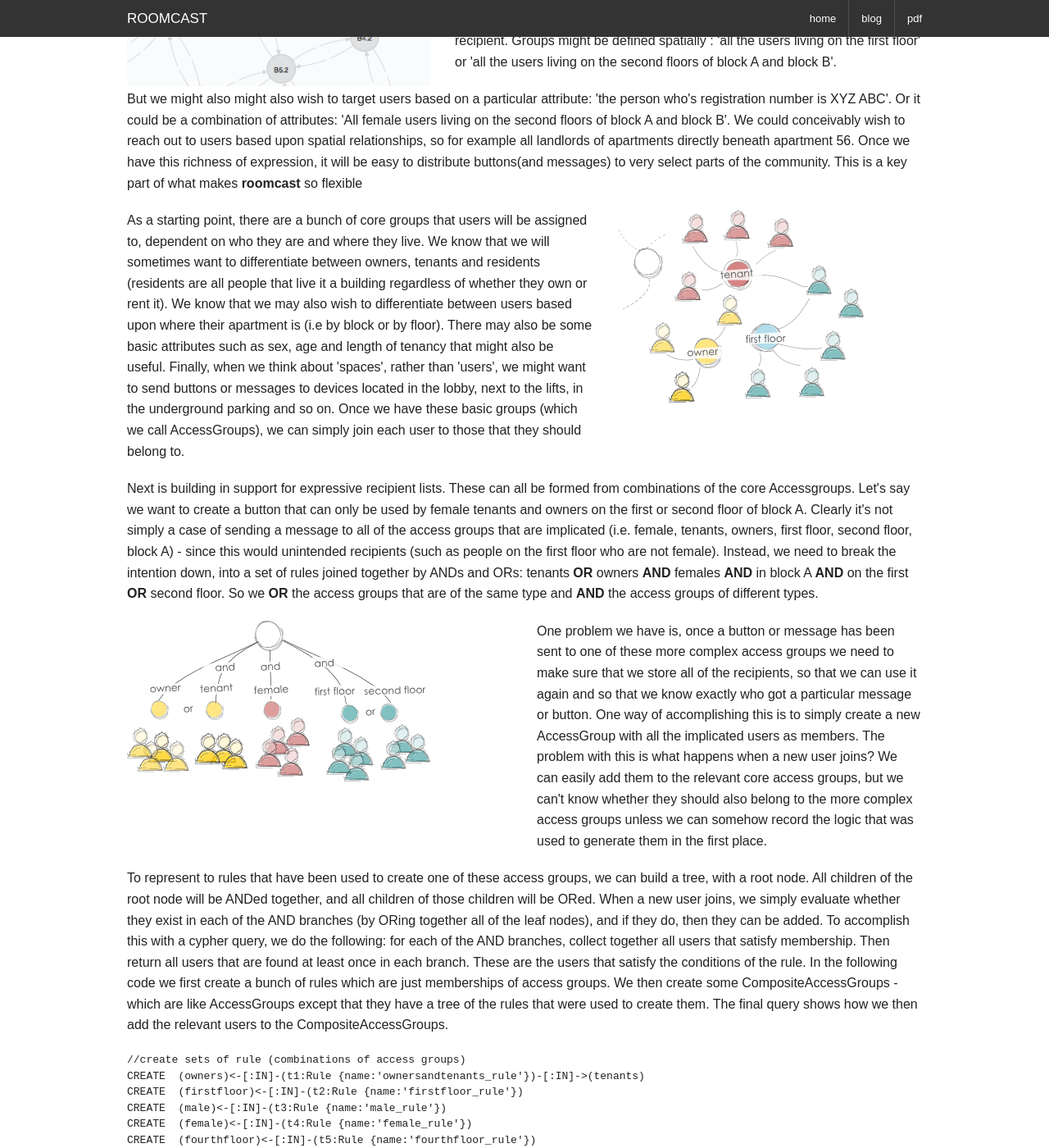
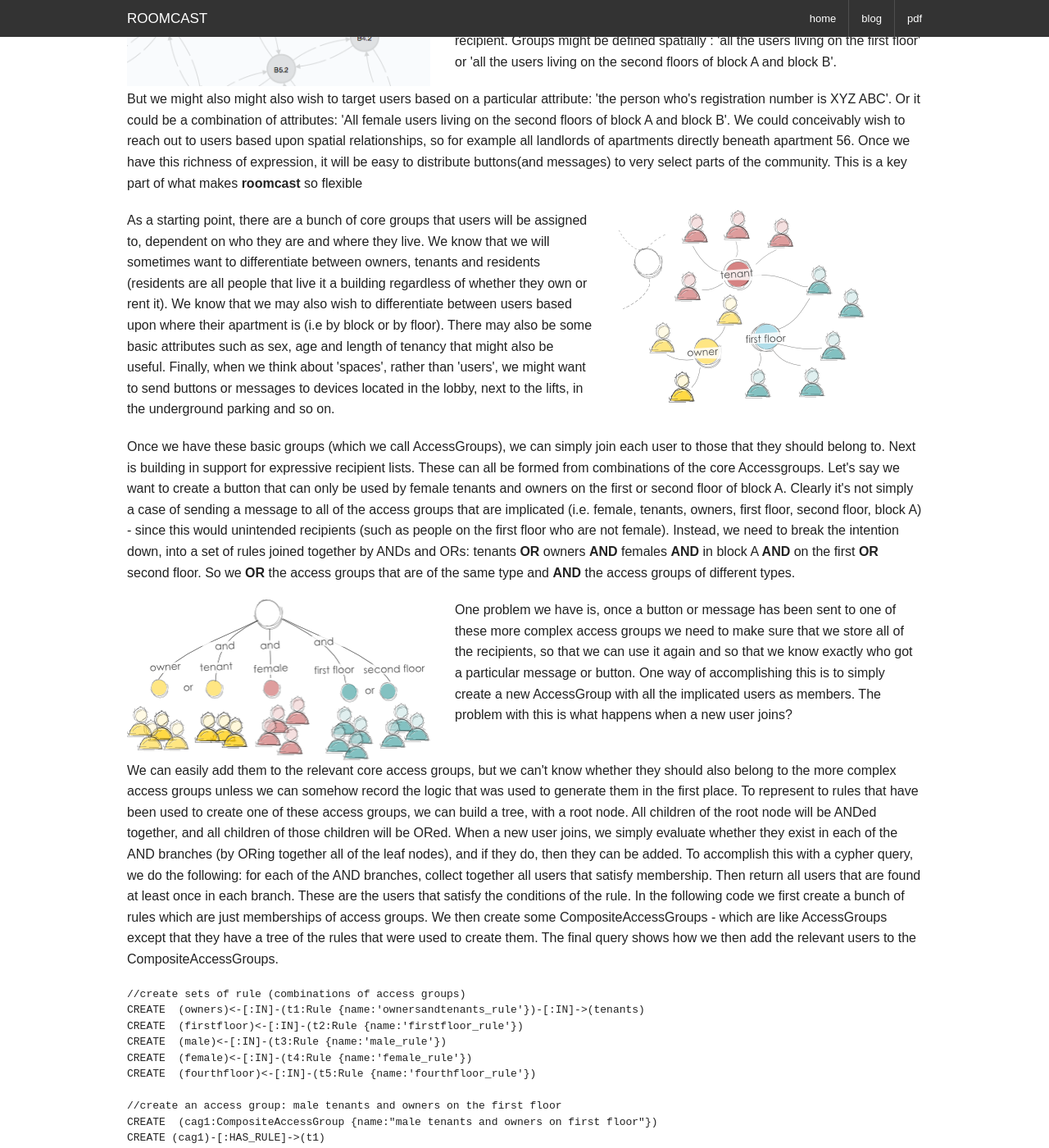
Before and after one commit to tlodge/roomcast.website, a Jekyll site: the page built from _posts/2015-07-23-expressive-building-based-communication.md, in a window 1280 px wide and 1400 px high, scrolled down 261 px. Shown: the whole window at 82% size. Built offline with Jekyll 4.4.1, drawn with Linux system fonts in a browser that asks for light colours; some of the changed lines change nothing that is shown.

Commit message:
blog update

```diff
--- a/_posts/2015-07-23-expressive-building-based-communication.md
+++ b/_posts/2015-07-23-expressive-building-based-communication.md
@@ -25,7 +25,7 @@ layout: post
 <div class="row">
   <div class="large-6 columns">
 	<p>
-		As a starting point, there are a bunch of core groups that users will be assigned to, dependent on who they are and where they live.  We know that we will sometimes want to differentiate between owners, tenants and residents (residents are all people that live it a building regardless of whether they own or rent it).  We know that we may also wish to differentiate between users based upon where their apartment is (i.e by block or by floor).   There may also be some basic attributes such as sex, age and length of tenancy that might also be useful.  Finally, when we think about 'spaces', rather than 'users', we might want to send buttons or messages to devices located in the lobby, next to the lifts, in the underground parking and so on.  Once we have these basic groups (which we call AccessGroups), we can simply join each user to those that they should belong to.
+		As a starting point, there are a bunch of core groups that users will be assigned to, dependent on who they are and where they live.  We know that we will sometimes want to differentiate between owners, tenants and residents (residents are all people that live it a building regardless of whether they own or rent it).  We know that we may also wish to differentiate between users based upon where their apartment is (i.e by block or by floor).   There may also be some basic attributes such as sex, age and length of tenancy that might also be useful.  Finally, when we think about 'spaces', rather than 'users', we might want to send buttons or messages to devices located in the lobby, next to the lifts, in the underground parking and so on.
 	</p>
   </div>
 
@@ -36,22 +36,22 @@ layout: post
 
 <div class="row">
 	<div class="large-10 columns">
-		 <p> Next is building in support for expressive recipient lists.  These can all be formed from combinations of the core Accessgroups.  Let's say we want to create a button that can only be used by female tenants and owners on the first or second floor of block A.  Clearly  it's not simply a case of sending a message to all of the access groups that are implicated (i.e. female, tenants, owners, first floor, second floor, block A) - since this would unintended recipients (such as people on the first floor who are not female). Instead, we need to break the intention down, into a set of rules joined together by ANDs and ORs: tenants <strong> OR </strong> owners <strong> AND </strong> females <strong> AND </strong> in block A <strong> AND </strong> on the first <strong> OR </strong> second floor. So we <strong>OR</strong> the access groups that are of the same type and <strong>AND</strong> the access groups of different types. </p>
+		 <p>  Once we have these basic groups (which we call AccessGroups), we can simply join each user to those that they should belong to.  Next is building in support for expressive recipient lists.  These can all be formed from combinations of the core Accessgroups.  Let's say we want to create a button that can only be used by female tenants and owners on the first or second floor of block A.  Clearly  it's not simply a case of sending a message to all of the access groups that are implicated (i.e. female, tenants, owners, first floor, second floor, block A) - since this would unintended recipients (such as people on the first floor who are not female). Instead, we need to break the intention down, into a set of rules joined together by ANDs and ORs: tenants <strong> OR </strong> owners <strong> AND </strong> females <strong> AND </strong> in block A <strong> AND </strong> on the first <strong> OR </strong> second floor. So we <strong>OR</strong> the access groups that are of the same type and <strong>AND</strong> the access groups of different types. </p>
 	</div>
 </div>
 
 <div class="row">
-	<div class="large-5 columns">
+	<div class="large-4 columns">
 		 <img src="/assets/img/rules.png"/>
 	</div>
-	<div class="large-5 columns">
-		 <p> One problem we have is, once a button or message has been sent to one of these more complex access groups we need to make sure that we store all of the recipients, so that we can use it again and so that we know exactly who got a particular message or button.  One way of accomplishing this is to simply create a new AccessGroup with all the implicated users as members.  The problem with this is what happens when a new user joins?  We can easily add them to the relevant core access groups, but we can't know whether they should also belong to the more complex access groups unless we can somehow record the logic that was used to generate them in the first place. </p>
+	<div class="large-6 columns">
+		 <p> One problem we have is, once a button or message has been sent to one of these more complex access groups we need to make sure that we store all of the recipients, so that we can use it again and so that we know exactly who got a particular message or button.  One way of accomplishing this is to simply create a new AccessGroup with all the implicated users as members.  The problem with this is what happens when a new user joins?   </p>
 	</div>
 </div>
 
 <div class="row">
 	<div class="large-10 columns">
- 		<p> To represent to rules that have been used to create one of these access groups, we can build a tree, with a root node.  All children of the root node will be ANDed together, and all children of those children will be ORed.  When a new user joins, we simply evaluate whether they exist in each of the AND branches (by ORing together all of the leaf nodes), and if they do, then they can be added.  To accomplish this with a cypher query, we do the following: for each of the AND branches, collect together all users that satisfy membership. Then return all users that are found at least once in each branch.  These are the users that satisfy the conditions of the rule.   In the following code we first create a bunch of rules which are just memberships of access groups.  We then create some CompositeAccessGroups - which are like AccessGroups except that they have a tree of the rules that were used to create them.  The final query shows how we then add the relevant users to the CompositeAccessGroups.
+ 		<p> We can easily add them to the relevant core access groups, but we can't know whether they should also belong to the more complex access groups unless we can somehow record the logic that was used to generate them in the first place.  To represent to rules that have been used to create one of these access groups, we can build a tree, with a root node.  All children of the root node will be ANDed together, and all children of those children will be ORed.  When a new user joins, we simply evaluate whether they exist in each of the AND branches (by ORing together all of the leaf nodes), and if they do, then they can be added.  To accomplish this with a cypher query, we do the following: for each of the AND branches, collect together all users that satisfy membership. Then return all users that are found at least once in each branch.  These are the users that satisfy the conditions of the rule.   In the following code we first create a bunch of rules which are just memberships of access groups.  We then create some CompositeAccessGroups - which are like AccessGroups except that they have a tree of the rules that were used to create them.  The final query shows how we then add the relevant users to the CompositeAccessGroups.
 		 </p>
 		 <p>
 		 <pre>
```
